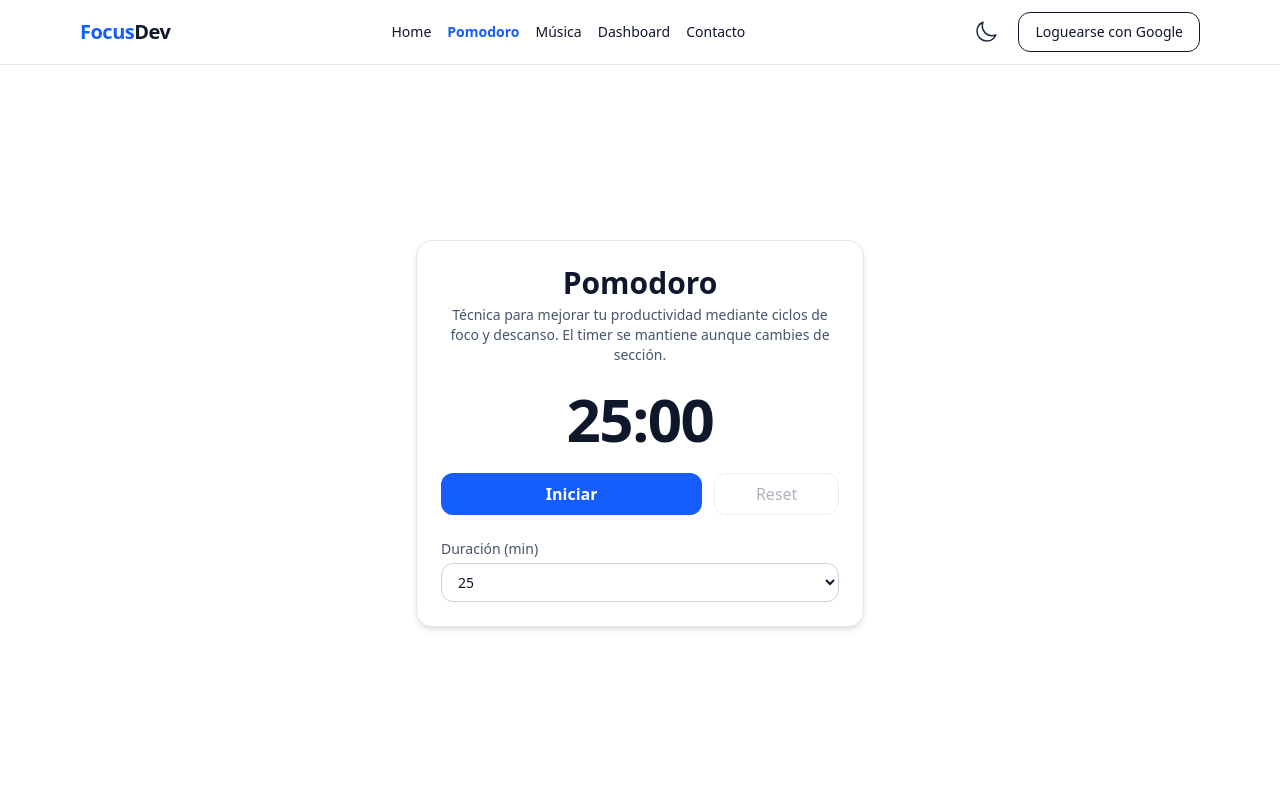
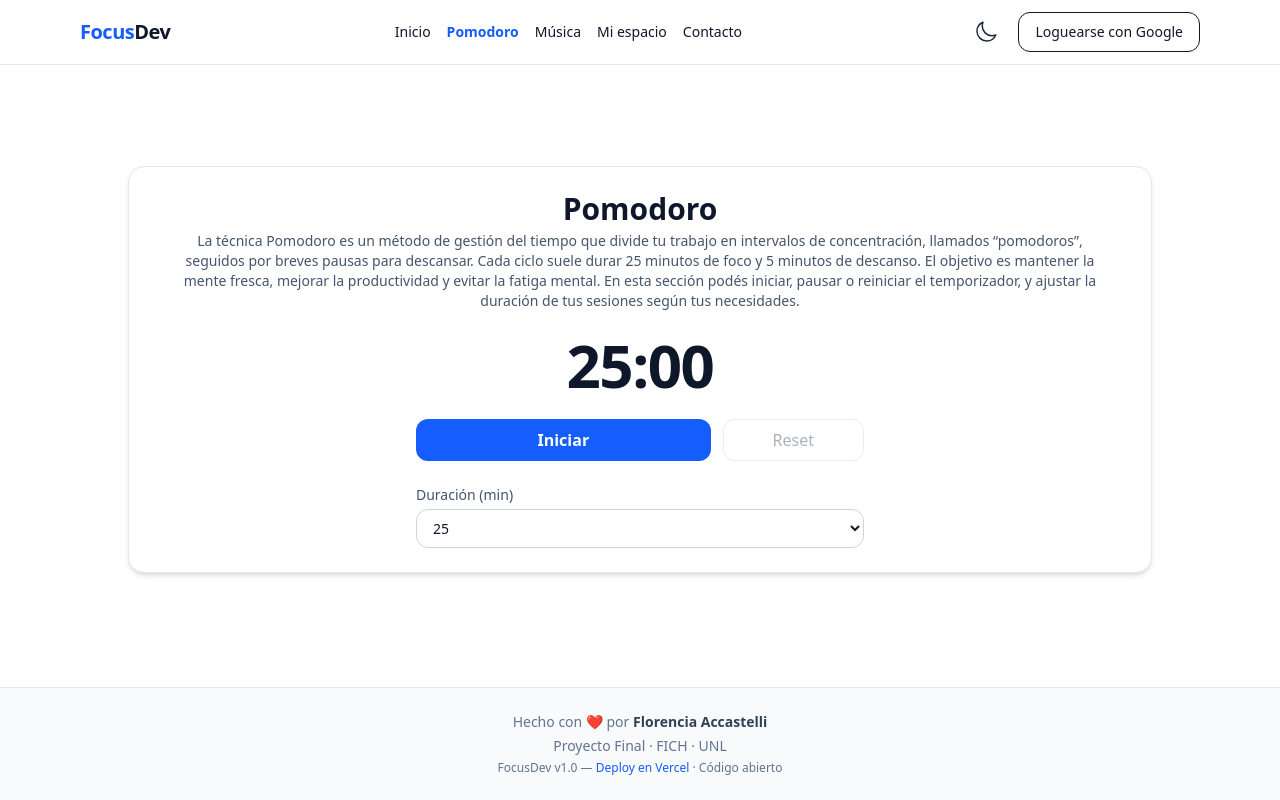
Before and after one commit to FlorAccastelli/focusdev, a Next.js app: page /pomodoro in a window 1280 px wide. Shown: the top 800 px of the page. Built offline with nearby package versions, Linux system fonts and the light colour scheme; no server answers.

Commit message:
fix: design and wording

```diff
--- a/src/app/components/Header.tsx
+++ b/src/app/components/Header.tsx
@@ -21,18 +21,23 @@ export default function Header() {
                     <span className="text-blue-600">Focus</span>Dev
                 </h1>
 
-                <button
-                    className="md:hidden px-3 py-1 rounded-md focus:outline-none focus:ring-2 focus:ring-blue-500"
-                    onClick={() => setIsOpen(true)}
-                >
-                    ☰
-                </button>
+                <div className="flex items-center gap-2 md:hidden">
+                    <ThemeToggle />
+                    <button
+                        className="px-3 py-1 rounded-md focus:outline-none focus:ring-2 focus:ring-blue-500"
+                        onClick={() => setIsOpen(true)}
+                        aria-label="Abrir menú"
+                    >
+                        ☰
+                    </button>
+                </div>
+
 
                 <nav className="hidden md:flex gap-4 text-sm items-center">
-                    <Link href="/" className={navLinkClass("/")}>Home</Link>
+                    <Link href="/" className={navLinkClass("/")}>Inicio</Link>
                     <Link href="/pomodoro" className={navLinkClass("/pomodoro")}>Pomodoro</Link>
                     <Link href="/music" className={navLinkClass("/music")}>Música</Link>
-                    <Link href="/dashboard" className={navLinkClass("/dashboard")}>Dashboard</Link>
+                    <Link href="/dashboard" className={navLinkClass("/dashboard")}>Mi espacio</Link>
                     <Link href="/contact" className={navLinkClass("/contact")}>Contacto</Link>
 
                 </nav>
@@ -51,7 +56,6 @@ export default function Header() {
                     ></div>
 
                     <aside className="fixed top-0 right-0 h-screen w-64 bg-white dark:bg-slate-900 p-6 z-50 shadow-2xl transition-transform duration-300 flex flex-col">
-                        {/* Header */}
                         <div className="flex justify-between items-center mb-6">
                             <h2 className="text-lg font-semibold">Menú</h2>
                             <button
@@ -62,24 +66,19 @@ export default function Header() {
                             </button>
                         </div>
 
-                        {/* Links */}
                         <nav className="flex flex-col gap-6 text-base flex-grow">
-                            <Link href="/" onClick={() => setIsOpen(false)}>Home</Link>
+                            <Link href="/" onClick={() => setIsOpen(false)}>Inicio</Link>
                             <Link href="/pomodoro" onClick={() => setIsOpen(false)}>Pomodoro</Link>
                             <Link href="/music" onClick={() => setIsOpen(false)}>Música</Link>
-                            <Link href="/dashboard" onClick={() => setIsOpen(false)}>Dashboard</Link>
+                            <Link href="/dashboard" onClick={() => setIsOpen(false)}>Mi espacio</Link>
                             <Link href="/contact" onClick={() => setIsOpen(false)}>Contacto</Link>
                         </nav>
 
-                        {/* Footer fijo abajo */}
-                        <div className="mt-auto pt-5 border-t border-slate-200 dark:border-slate-700 space-y-5">
+                        <div className="mt-auto mb-5 pt-5 border-t border-slate-200 dark:border-slate-700 space-y-5">
                             <div className="flex flex-col items-center">
                                 <UserMenu />
                             </div>
 
-                            <div className="flex justify-center">
-                                <ThemeToggle />
-                            </div>
                         </div>
 
                     </aside>
--- a/src/app/components/contact-form/ContactForm.tsx
+++ b/src/app/components/contact-form/ContactForm.tsx
@@ -54,7 +54,7 @@ export default function ContactForm() {
     const disabled = useMemo(() => status === "sending", [status]);
 
     return (
-        <form onSubmit={onSubmit} className="space-y-3 max-w-lg">
+        <form onSubmit={onSubmit} className="space-y-3 w-full">
             <div className="grid gap-2">
                 <label className="text-sm font-medium">Nombre</label>
                 <input name="name" required className="rounded border px-3 py-2" />
--- a/src/app/components/footer/Footer.tsx
+++ b/src/app/components/footer/Footer.tsx
@@ -1,6 +1,6 @@
 export default function Footer() {
     return (
-        <footer className="bg-slate-50 dark:bg-slate-900 border-t border-slate-200 dark:border-slate-800 mt-12 py-6">
+        <footer className="bg-slate-50 dark:bg-slate-900 border-t border-slate-200 dark:border-slate-800 py-6">
             <div className="mx-auto max-w-6xl px-4 text-center text-sm text-slate-500 dark:text-slate-400 space-y-1">
                 <p>
                     Hecho con <span className="text-red-500">❤</span> por{" "}
--- a/src/app/contact/page.tsx
+++ b/src/app/contact/page.tsx
@@ -2,10 +2,12 @@ import ContactForm from "app/components/contact-form/ContactForm";
 
 export default function ContactPage() {
     return (
-        <main className="max-w-4xl mx-auto p-6 space-y-6">
+        <main className="flex flex-col justify-center items-start max-w-5xl w-full mx-auto p-6 space-y-6 min-h-[calc(100vh-10rem)]">
             <header>
                 <h1 className="text-2xl font-semibold">Contacto</h1>
-                <p className="text-slate-600">Dejame tu mensaje y te respondo por mail.</p>
+                <p className="text-slate-600 dark:text-slate-400">
+                    Dejame tu mensaje y te respondo por mail.
+                </p>
             </header>
             <ContactForm />
         </main>
--- a/src/app/dashboard/page.tsx
+++ b/src/app/dashboard/page.tsx
@@ -23,7 +23,7 @@ export default function DashboardPage() {
         <main className="max-w-5xl mx-auto px-4 sm:px-6 lg:px-8 py-8 space-y-10">
             <section className="space-y-1">
                 <h1 className="text-3xl font-bold tracking-tight text-slate-900 dark:text-slate-100">
-                    Bienvenida, {data?.user?.name?.split(" ")[0] ?? "usuario"} 👋
+                    Bienvenido/a, {data?.user?.name?.split(" ")[0] ?? "usuario"} 👋
                 </h1>
                 <p className="text-slate-600 dark:text-slate-400 text-sm">
                     Este es tu espacio personal para organizar tus tareas y cuidar tu bienestar.
--- a/src/app/layout.tsx
+++ b/src/app/layout.tsx
@@ -19,13 +19,13 @@ export default function RootLayout({
 }) {
     return (
         <html lang="es" suppressHydrationWarning>
-            <body className="min-h-screen bg-white text-slate-900 antialiased dark:bg-slate-950 dark:text-slate-100">
+            <body className="flex min-h-screen flex-col bg-white text-slate-900 antialiased dark:bg-slate-950 dark:text-slate-100">
                 <ThemeProviderClient>
                     <Providers>
                         <ReminderProvider>
                             <PomodoroProvider>
                                 <Header />
-                                <main id="main">{children}</main>
+                                <main id="main" className="flex-grow">{children}</main>
                                 <Footer />
                             </PomodoroProvider>
                         </ReminderProvider>
--- a/src/app/login/page.tsx
+++ b/src/app/login/page.tsx
@@ -9,7 +9,6 @@ export default function LoginPage() {
     const [loading, setLoading] = useState(false);
     const router = useRouter();
 
-    // 🔁 Redirigir si ya está logueado
     useEffect(() => {
         if (status === "authenticated") {
             router.replace("/dashboard");
@@ -26,7 +25,7 @@ export default function LoginPage() {
     };
 
     return (
-        <main className="min-h-[calc(100dvh-4rem)] flex items-center justify-center p-6">
+        <main className="min-h-[calc(100dvh-10rem)] flex items-center justify-center p-6">
             {status === "unauthenticated" && (
                 <section className="w-full max-w-md rounded-2xl border border-slate-200 bg-white p-6 shadow-sm">
                     <header className="mb-6 text-center">
--- a/src/app/page.tsx
+++ b/src/app/page.tsx
@@ -1,13 +1,12 @@
 export default function HomePage() {
     return (
         <main id="main" className="relative isolate">
-            {/* fondo gradiente */}
             <div
                 aria-hidden
-                className="absolute inset-0 -z-10 bg-gradient-to-br from-slate-50 via-white to-slate-100 dark:from-slate-900 dark:via-slate-950 dark:to-slate-900"
+                className="absolute inset-0 -z-10 bg-gradient-to-b from-slate-50 via-white to-slate-100 dark:from-slate-900 dark:via-slate-950 dark:to-slate-900"
             />
 
-            <section className="mx-auto max-w-6xl px-6 pt-16 pb-20 text-center sm:pt-20 md:pt-28">
+            <section className="mx-auto max-w-6xl px-6 py-24 flex flex-col items-center justify-center text-center min-h-[calc(100vh-10rem)]">
                 <h1 className="text-4xl md:text-6xl font-extrabold tracking-tight text-slate-900 dark:text-slate-100">
                     Bienvenido a <span className="text-blue-600">FocusDev</span>
                 </h1>
@@ -31,7 +30,6 @@ export default function HomePage() {
                     </a>
                 </div>
 
-                {/* badges de confianza */}
                 <div className="mt-8 flex flex-wrap items-center justify-center gap-2 text-xs text-slate-500 dark:text-slate-400">
                     <span className="rounded-full border px-3 py-1">Sincronizado con Spotify</span>
                     <span className="rounded-full border px-3 py-1">Accesible y responsivo</span>
--- a/src/app/pomodoro/page.tsx
+++ b/src/app/pomodoro/page.tsx
@@ -21,19 +21,22 @@ export default function PomodoroPage() {
     const label = formatTime(remainingSec);
 
     return (
-        <main className="min-h-[calc(100dvh-4rem)] flex items-center justify-center p-6">
+        <main className="min-h-[calc(100dvh-12rem)] flex items-center justify-center p-6">
             <section
                 aria-labelledby="pomodoro-title"
-                className="w-full max-w-md rounded-2xl border border-slate-200 bg-white text-slate-900 shadow-md p-6 dark:bg-slate-900 dark:text-slate-100 dark:border-slate-800"
+                className="w-full max-w-5xl rounded-2xl border border-slate-200 bg-white text-slate-900 shadow-md p-6 dark:bg-slate-900 dark:text-slate-100 dark:border-slate-800"
             >
-                <header className="mb-6 space-y-1 text-center">
+                <header className="mb-6 mx-auto max-w-full space-y-1 text-center px-6">
                     <h1 id="pomodoro-title" className="text-3xl font-bold">Pomodoro</h1>
                     <p className="text-sm text-slate-600 dark:text-slate-400">
-                        Técnica para mejorar tu productividad mediante ciclos de foco y descanso. El timer se mantiene aunque cambies de sección.
+                        La técnica Pomodoro es un método de gestión del tiempo que divide tu trabajo en intervalos de concentración, llamados “pomodoros”, seguidos por breves pausas para descansar.
+                        Cada ciclo suele durar 25 minutos de foco y 5 minutos de descanso.
+                        El objetivo es mantener la mente fresca, mejorar la productividad y evitar la fatiga mental.
+                        En esta sección podés iniciar, pausar o reiniciar el temporizador, y ajustar la duración de tus sesiones según tus necesidades.
                     </p>
                 </header>
 
-                <div className="flex flex-col items-center gap-6">
+                <div className="max-w-md mx-auto flex flex-col items-center gap-6">
                     <div aria-live="polite" className="text-6xl font-extrabold tabular-nums tracking-tight">
                         {label}
                     </div>
```
